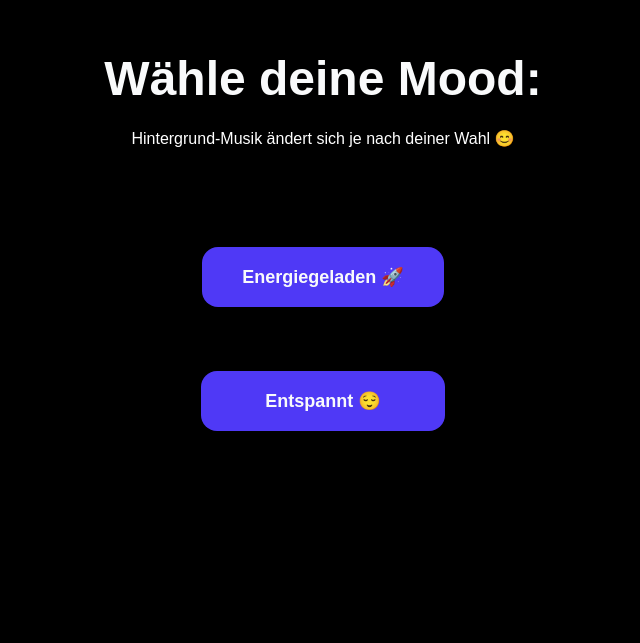
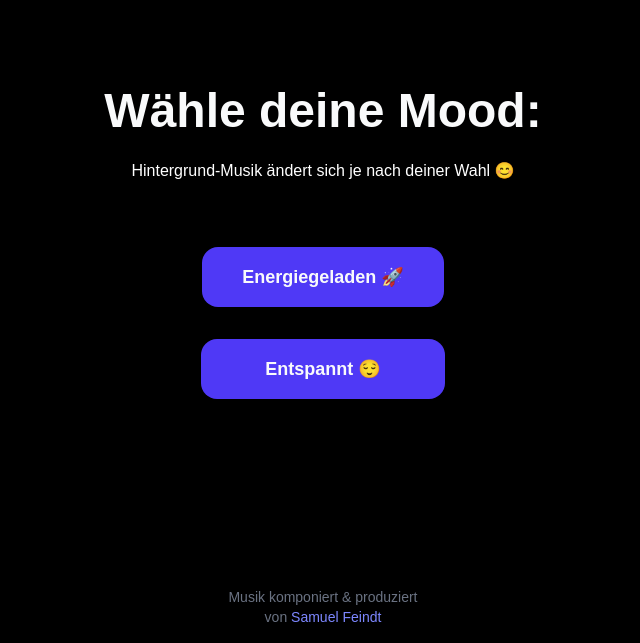
Before and after one commit to daabrainz/portfolio-R3F, a React (Vite) app: page / in a window 1280 px wide. Shown: the part 157-800 px from the top of the page, without its empty margins (317-957 px from the left). Built offline with nearby package versions, Linux system fonts and the light colour scheme; no server answers; a web font is replaced by a local one.

Commit message:
MoodScreen verbessert und update yarn

```diff
--- a/src/components/MoodScreen.jsx
+++ b/src/components/MoodScreen.jsx
@@ -1,8 +1,7 @@
 import { motion } from "framer-motion";
 import { useState } from "react";
 
-const MoodScreen = ({show, onMoodSelected}) => {
-
+const MoodScreen = ({ show, onMoodSelected }) => {
   if (!show) return null;
 
   const selectMood = (mood) => {
@@ -13,33 +12,60 @@ const MoodScreen = ({show, onMoodSelected}) => {
     }
   };
 
-
   return (
     <motion.div
-      initial={{ opacity: 0 }}
-      animate={{ opacity: 1 }}
-      exit={{ opacity: 0 }}
       className="fixed top-0 left-0 w-full h-full z-50 transition-all duration-500
       bg-black flex items-center justify-center"
     >
+      <div className="flex flex-col items-center justify-center space-y-8 p-8 bg-black/50 rounded-2xl">
+        <motion.h2
+          initial={{ opacity: 0, y: -20 }}
+          animate={{ opacity: 1, y: 0 }}
+          transition={{ delay: 0.5, duration: 1 }}
+          className="text-center text-4xl md:text-5xl font-bold text-gray-50 mb-6"
+        >
+          Wähle deine Mood:
+        </motion.h2>
+        <motion.p
+          initial={{ opacity: 0, y: -20 }}
+          animate={{ opacity: 1, y: 0 }}
+          transition={{ delay: 1, duration: 1 }}
+          className="text-white text-center"
+        >
+          Hintergrund-Musik ändert sich je nach deiner Wahl 😊
+        </motion.p>
+        <div className="flex flex-col items-center justify-center">
+          <motion.button
+            initial={{ opacity: 0, y: 20 }}
+            animate={{ opacity: 1, y: 0 }}
+            transition={{ delay: 1.5, duration: 1 }}
+            onClick={() => selectMood("energetic")}
+            className="bg-indigo-600 text-gray-50 py-4 ring-none px-10 rounded-2xl font-bold text-lg mt-4 md:mt-8 hover:scale-110 transition-transform cursor-pointer"
+          >
+            Energiegeladen 🚀
+          </motion.button>
 
-      <div className="flex flex-col items-center justify-center space-y-8 p-8 bg-black/50 rounded-2xl">
-        <h2 className="text-center text-4xl md:text-5xl font-bold text-gray-50 mb-6">
-          Wähle deine Mood:
-        </h2>
-        <p className="text-white text-center">Hintergrund-Musik ändert sich je nach deiner Wahl 😊</p>
-        <div className="flex flex-col items-center justify-center">
-          <button
-          onClick={() => selectMood("energetic")}
-          className="bg-indigo-600 text-gray-50 py-4 ring-none px-10 rounded-2xl font-bold text-lg mt-4 md:mt-16 hover:scale-110 transition-transform cursor-pointer">
-            Energiegeladen 🚀
-          </button>
-
-          <button
+          <motion.button
+            initial={{ opacity: 0, y: 20 }}
+            animate={{ opacity: 1, y: 0 }}
+            transition={{ delay: 1.5, duration: 1 }}
             onClick={() => selectMood("chill")}
-          className="bg-indigo-600 text-gray-50 py-4 ring-none px-16 rounded-2xl font-bold text-lg mt-4 md:mt-16 hover:scale-110 transition-transform cursor-pointer">
+            className="bg-indigo-600 text-gray-50 py-4 ring-none px-16 rounded-2xl font-bold text-lg mt-4 md:mt-8 hover:scale-110 transition-transform cursor-pointer"
+          >
             Entspannt 😌
-          </button>
+          </motion.button>
+          <div className="fixed bottom-4 w-full text-center">
+            <motion.p
+              initial={{ opacity: 0, y: 20 }}
+              animate={{ opacity: 1, y: 0 }}
+              transition={{ delay: 2.5, duration: 1 }}
+              className="text-gray-500 text-xs md:text-sm"
+            >
+              Musik komponiert & produziert <br />
+              von{" "}
+              <span className="text-indigo-400 font-medium">Samuel Feindt</span>
+            </motion.p>
+          </div>
         </div>
       </div>
     </motion.div>
```
Also changed, not shown: 1 other file (tests, documents, lock files or other folders). Lines whose indentation alone changed are shown as unchanged.
